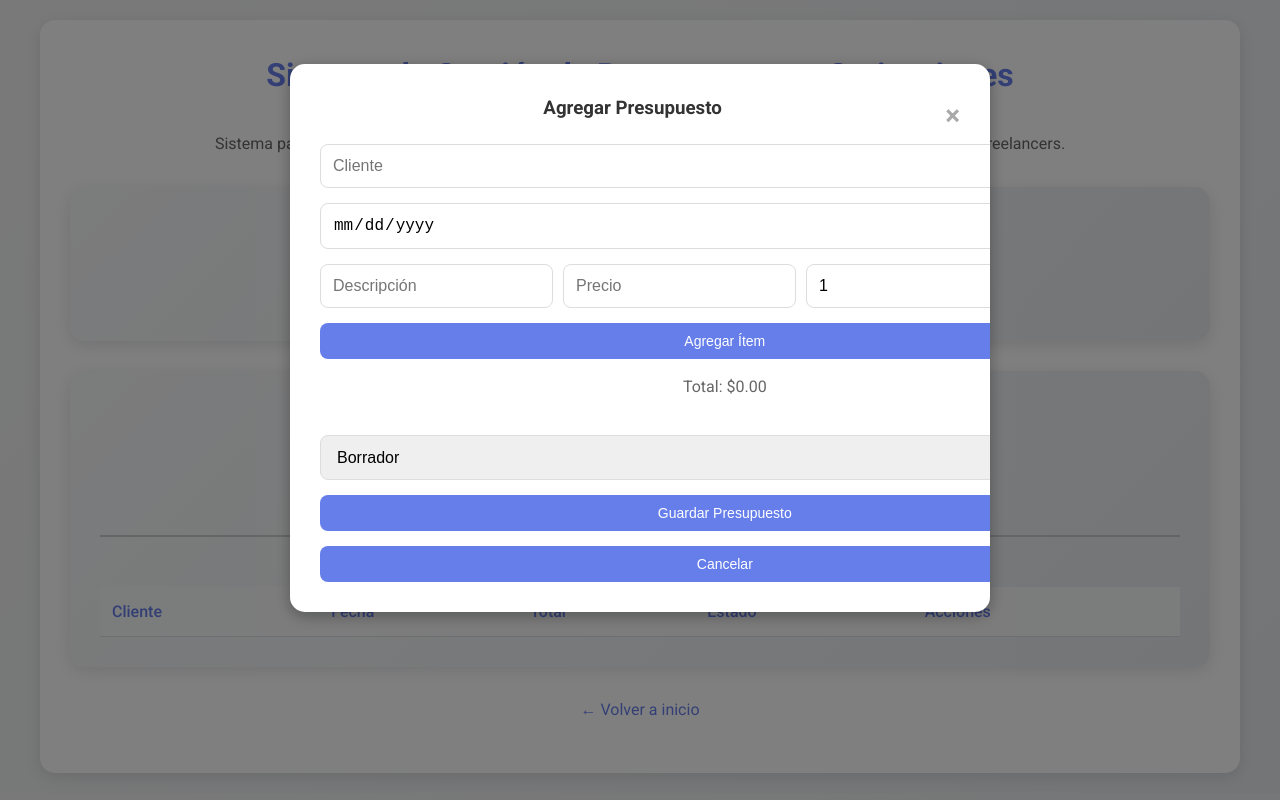
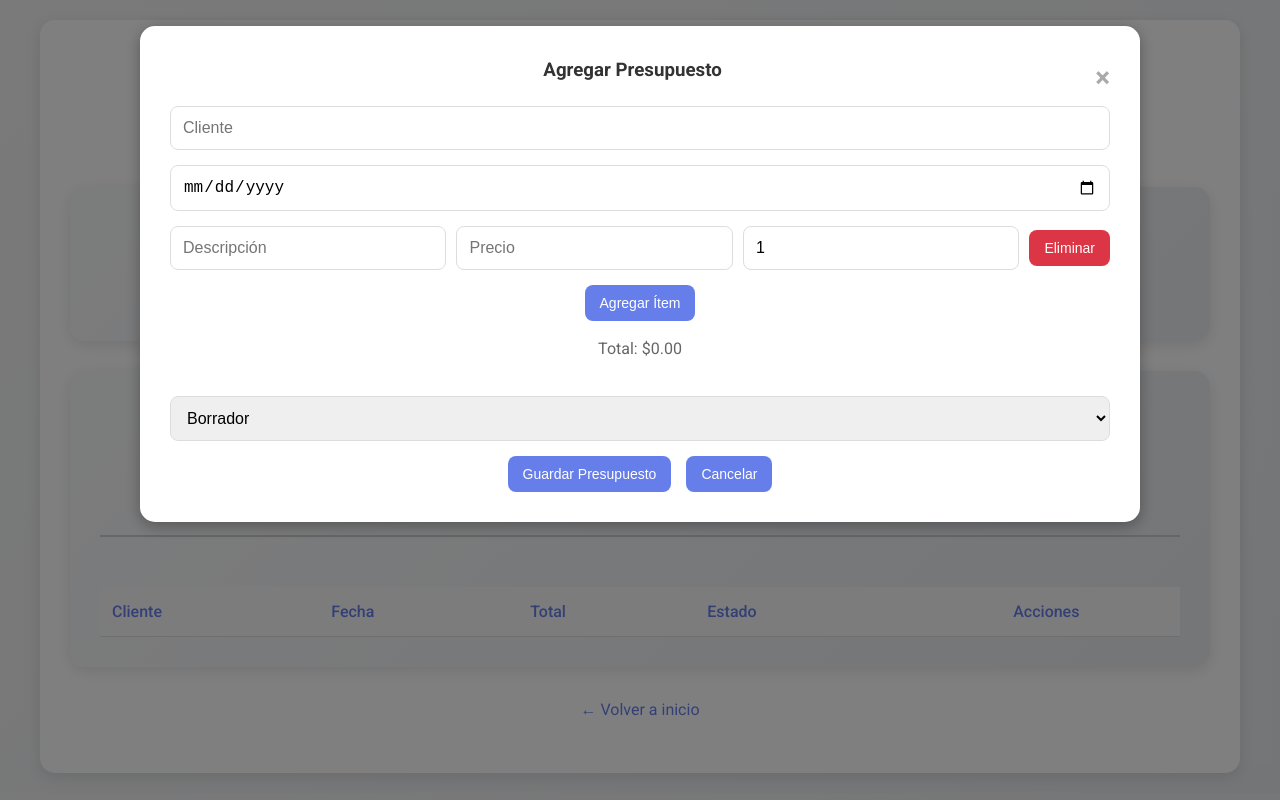
Before and after one commit to edensoftwarework/edensoftwork-site, a plain HTML site: page portfolio/gestion-presupuestos/index.html in a window 1280 px wide. Both pictures are taken after typing "Sample" into the empty fields and a click on the button "Agregar Presupuesto". Drawn offline with nearby package versions, Linux system fonts and the light colour scheme.

Commit message:
terminand proyecto de gestion de presupuestos

```diff
--- a/portfolio/gestion-presupuestos/index.html
+++ b/portfolio/gestion-presupuestos/index.html
@@ -50,7 +50,7 @@
               <th>Fecha</th>
               <th>Total</th>
               <th>Estado</th>
-              <th>Acciones</th>
+              <th class="acciones-header">Acciones</th>
             </tr>
           </thead>
           <tbody id="budgets-tbody">
@@ -76,7 +76,9 @@
               <button type="button" class="remove-item">Eliminar</button>
             </div>
           </div>
-          <button type="button" id="add-item-btn">Agregar Ítem</button>
+          <div style="display: flex; justify-content: center;">
+            <button type="button" id="add-item-btn">Agregar Ítem</button>
+          </div>
           <p>Total: $<span id="budget-total">0.00</span></p>
           <select id="budget-status" required>
             <option value="borrador">Borrador</option>
@@ -84,8 +86,10 @@
             <option value="aceptado">Aceptado</option>
             <option value="rechazado">Rechazado</option>
           </select>
-          <button type="submit" id="submit-budget-btn">Guardar Presupuesto</button>
-          <button type="button" id="cancel-budget">Cancelar</button>
+          <div style="display: flex; justify-content: center; gap: 15px;">
+            <button type="submit" id="submit-budget-btn">Guardar Presupuesto</button>
+            <button type="button" id="cancel-budget">Cancelar</button>
+          </div>
         </form>
       </div>
     </div>
--- a/portfolio/gestion-presupuestos/script.js
+++ b/portfolio/gestion-presupuestos/script.js
@@ -14,7 +14,7 @@ function loadBudgets() {
       <td>${budget.date}</td>
       <td>$${budget.total.toFixed(2)}</td>
       <td>${budget.status}</td>
-      <td>
+      <td class="actions-cell">
         <button onclick="editBudget(${budget.id})">Editar</button>
         <button onclick="deleteBudget(${budget.id})" style="background: #dc3545;">Eliminar</button>
         <button onclick="exportPDF(${budget.id})">PDF</button>
--- a/portfolio/gestion-presupuestos/styles.css
+++ b/portfolio/gestion-presupuestos/styles.css
@@ -82,6 +82,14 @@ th {
   color: #667eea;
   font-weight: 500;
 }
+.acciones-header {
+  text-align: center;
+}
+.actions-cell {
+  display: flex;
+  justify-content: center;
+  gap: 5px;
+}
 tr:hover {
   background: #f8f9fa;
 }
@@ -110,13 +118,13 @@ button:hover {
 }
 .modal-content {
   background-color: white;
-  margin: 5% auto;
+  margin: 2% auto;
   padding: 30px;
   border-radius: 15px;
-  width: 90%;
-  max-width: 700px;
+  width: 95%;
+  max-width: 1000px;
   box-shadow: 0 4px 15px rgba(0,0,0,0.3);
-  max-height: 80vh;
+  max-height: 90vh;
   overflow-y: auto;
 }
 .close {
@@ -134,7 +142,8 @@ button:hover {
   margin-bottom: 20px;
 }
 form {
-  display: grid;
+  display: flex;
+  flex-direction: column;
   gap: 15px;
 }
 input, select {
```
